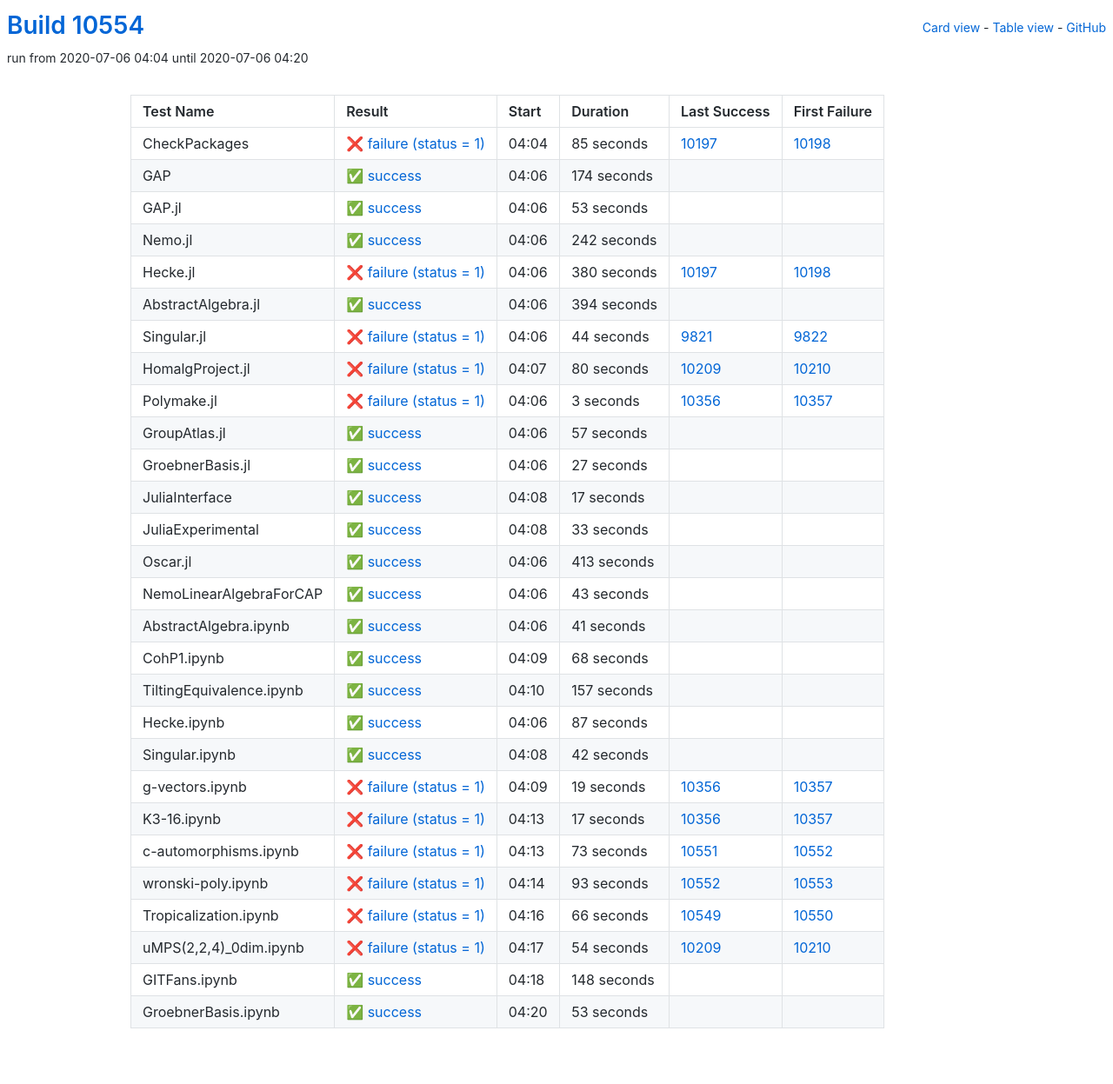
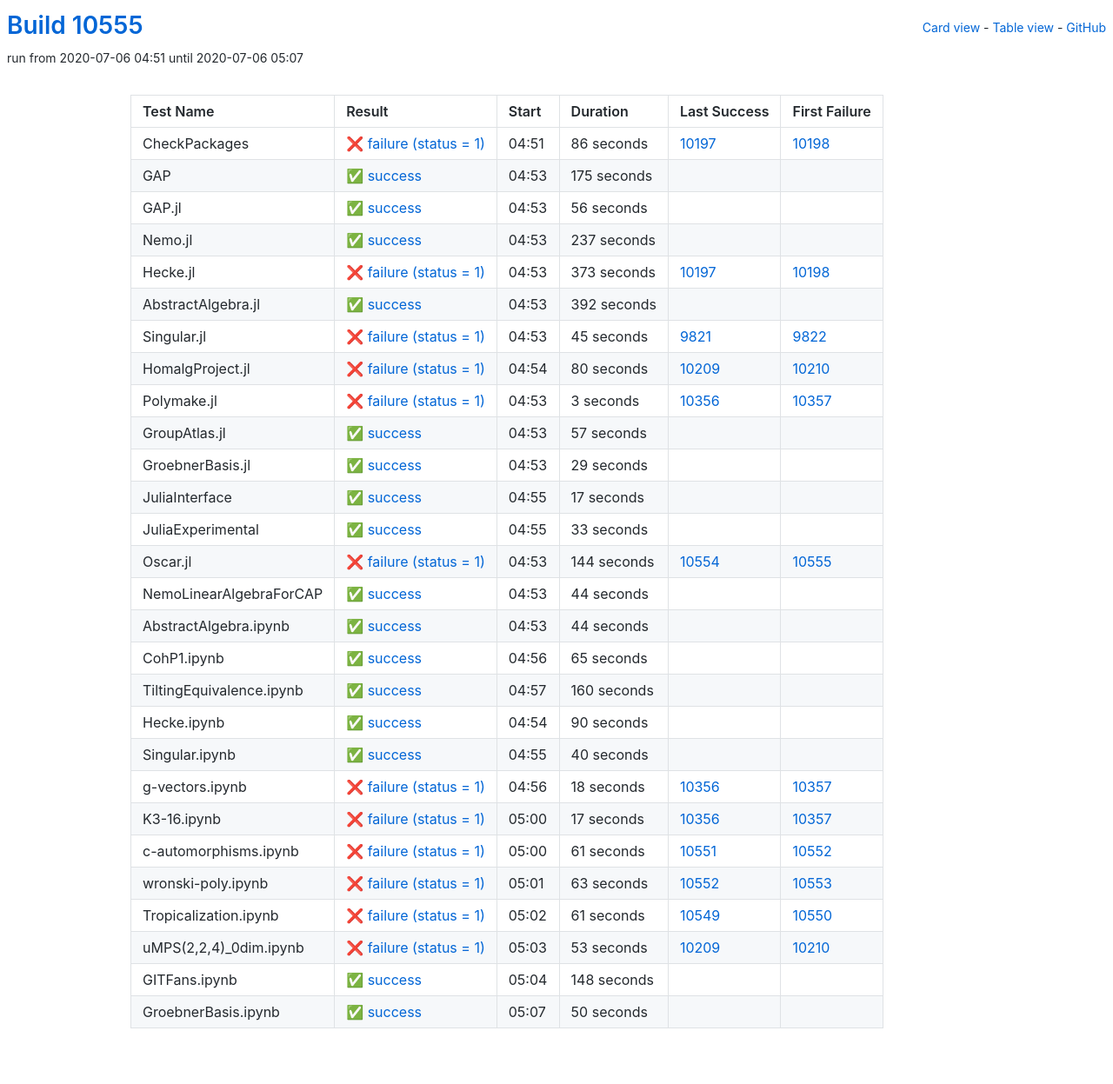
Before and after one commit to oscar-system/oscar-ci-status, a Jekyll site: the page built from table.html, in a window 1280 px wide. Shown: the whole page at 87% size. Built offline with Jekyll 4.4.1, drawn with Linux system fonts in a browser that asks for light colours.

Commit message:
Build #10555

```diff
--- a/_data/ci.yml
+++ b/_data/ci.yml
@@ -1,6 +1,6 @@
 ---
-build: 10554
-build_url: https://oscarci.mathematik.uni-kl.de/job/oscar/10554/
+build: 10555
+build_url: https://oscarci.mathematik.uni-kl.de/job/oscar/10555/
 job: oscar
 organization: oscar-system
 repo: oscar-ci-status
@@ -8,92 +8,92 @@
 tests:
 - name: CheckPackages
   id: checkpackages
-  log: https://oscarci.mathematik.uni-kl.de/job/oscar/10554/artifact/logs/build-10554/CheckPackages.log
-  start: 2020-07-06 04:04
+  log: https://oscarci.mathematik.uni-kl.de/job/oscar/10555/artifact/logs/build-10555/CheckPackages.log
+  start: 2020-07-06 04:51
   success: false
   exitcode: 1
   status: failure
-  duration: 85
+  duration: 86
   last_success: 10197
   last_success_url: https://oscarci.mathematik.uni-kl.de/job/oscar/10197/
   first_failure: 10198
   first_failure_url: https://oscarci.mathematik.uni-kl.de/job/oscar/10198/
 - name: GAP
   id: gap
-  log: https://oscarci.mathematik.uni-kl.de/job/oscar/10554/artifact/logs/build-10554/GAP.log
-  start: 2020-07-06 04:06
+  log: https://oscarci.mathematik.uni-kl.de/job/oscar/10555/artifact/logs/build-10555/GAP.log
+  start: 2020-07-06 04:53
   success: true
   exitcode: 0
   status: success
-  duration: 174
+  duration: 175
   last_success: false
   last_success_url:
   first_failure: false
   first_failure_url:
 - name: GAP.jl
   id: gap-jl
-  log: https://oscarci.mathematik.uni-kl.de/job/oscar/10554/artifact/logs/build-10554/GAP.jl.log
-  start: 2020-07-06 04:06
+  log: https://oscarci.mathematik.uni-kl.de/job/oscar/10555/artifact/logs/build-10555/GAP.jl.log
+  start: 2020-07-06 04:53
   success: true
   exitcode: 0
   status: success
-  duration: 53
+  duration: 56
   last_success: false
   last_success_url:
   first_failure: false
   first_failure_url:
 - name: Nemo.jl
   id: nemo-jl
-  log: https://oscarci.mathematik.uni-kl.de/job/oscar/10554/artifact/logs/build-10554/Nemo.jl.log
-  start: 2020-07-06 04:06
+  log: https://oscarci.mathematik.uni-kl.de/job/oscar/10555/artifact/logs/build-10555/Nemo.jl.log
+  start: 2020-07-06 04:53
   success: true
   exitcode: 0
   status: success
-  duration: 242
+  duration: 237
   last_success: false
   last_success_url:
   first_failure: false
   first_failure_url:
 - name: Hecke.jl
   id: hecke-jl
-  log: https://oscarci.mathematik.uni-kl.de/job/oscar/10554/artifact/logs/build-10554/Hecke.jl.log
-  start: 2020-07-06 04:06
+  log: https://oscarci.mathematik.uni-kl.de/job/oscar/10555/artifact/logs/build-10555/Hecke.jl.log
+  start: 2020-07-06 04:53
   success: false
   exitcode: 1
   status: failure
-  duration: 380
+  duration: 373
   last_success: 10197
   last_success_url: https://oscarci.mathematik.uni-kl.de/job/oscar/10197/
   first_failure: 10198
   first_failure_url: https://oscarci.mathematik.uni-kl.de/job/oscar/10198/
 - name: AbstractAlgebra.jl
   id: abstractalgebra-jl
-  log: https://oscarci.mathematik.uni-kl.de/job/oscar/10554/artifact/logs/build-10554/AbstractAlgebra.jl.log
-  start: 2020-07-06 04:06
+  log: https://oscarci.mathematik.uni-kl.de/job/oscar/10555/artifact/logs/build-10555/AbstractAlgebra.jl.log
+  start: 2020-07-06 04:53
   success: true
   exitcode: 0
   status: success
-  duration: 394
+  duration: 392
   last_success: false
   last_success_url:
   first_failure: false
   first_failure_url:
 - name: Singular.jl
   id: singular-jl
-  log: https://oscarci.mathematik.uni-kl.de/job/oscar/10554/artifact/logs/build-10554/Singular.jl.log
-  start: 2020-07-06 04:06
+  log: https://oscarci.mathematik.uni-kl.de/job/oscar/10555/artifact/logs/build-10555/Singular.jl.log
+  start: 2020-07-06 04:53
   success: false
   exitcode: 1
   status: failure
-  duration: 44
+  duration: 45
   last_success: 9821
   last_success_url: https://oscarci.mathematik.uni-kl.de/job/oscar/9821/
   first_failure: 9822
   first_failure_url: https://oscarci.mathematik.uni-kl.de/job/oscar/9822/
 - name: HomalgProject.jl
   id: homalgproject-jl
-  log: https://oscarci.mathematik.uni-kl.de/job/oscar/10554/artifact/logs/build-10554/HomalgProject.jl.log
-  start: 2020-07-06 04:07
+  log: https://oscarci.mathematik.uni-kl.de/job/oscar/10555/artifact/logs/build-10555/HomalgProject.jl.log
+  start: 2020-07-06 04:54
   success: false
   exitcode: 1
   status: failure
@@ -104,8 +104,8 @@
   first_failure_url: https://oscarci.mathematik.uni-kl.de/job/oscar/10210/
 - name: Polymake.jl
   id: polymake-jl
-  log: https://oscarci.mathematik.uni-kl.de/job/oscar/10554/artifact/logs/build-10554/Polymake.jl.log
-  start: 2020-07-06 04:06
+  log: https://oscarci.mathematik.uni-kl.de/job/oscar/10555/artifact/logs/build-10555/Polymake.jl.log
+  start: 2020-07-06 04:53
   success: false
   exitcode: 1
   status: failure
@@ -116,8 +116,8 @@
   first_failure_url: https://oscarci.mathematik.uni-kl.de/job/oscar/10357/
 - name: GroupAtlas.jl
   id: groupatlas-jl
-  log: https://oscarci.mathematik.uni-kl.de/job/oscar/10554/artifact/logs/build-10554/GroupAtlas.jl.log
-  start: 2020-07-06 04:06
+  log: https://oscarci.mathematik.uni-kl.de/job/oscar/10555/artifact/logs/build-10555/GroupAtlas.jl.log
+  start: 2020-07-06 04:53
   success: true
   exitcode: 0
   status: success
@@ -128,20 +128,20 @@
   first_failure_url:
 - name: GroebnerBasis.jl
   id: groebnerbasis-jl
-  log: https://oscarci.mathematik.uni-kl.de/job/oscar/10554/artifact/logs/build-10554/GroebnerBasis.jl.log
-  start: 2020-07-06 04:06
+  log: https://oscarci.mathematik.uni-kl.de/job/oscar/10555/artifact/logs/build-10555/GroebnerBasis.jl.log
+  start: 2020-07-06 04:53
   success: true
   exitcode: 0
   status: success
-  duration: 27
+  duration: 29
   last_success: false
   last_success_url:
   first_failure: false
   first_failure_url:
 - name: JuliaInterface
   id: juliainterface
-  log: https://oscarci.mathematik.uni-kl.de/job/oscar/10554/artifact/logs/build-10554/JuliaInterface.log
-  start: 2020-07-06 04:08
+  log: https://oscarci.mathematik.uni-kl.de/job/oscar/10555/artifact/logs/build-10555/JuliaInterface.log
+  start: 2020-07-06 04:55
   success: true
   exitcode: 0
   status: success
@@ -152,8 +152,8 @@
   first_failure_url:
 - name: JuliaExperimental
   id: juliaexperimental
-  log: https://oscarci.mathematik.uni-kl.de/job/oscar/10554/artifact/logs/build-10554/JuliaExperimental.log
-  start: 2020-07-06 04:08
+  log: https://oscarci.mathematik.uni-kl.de/job/oscar/10555/artifact/logs/build-10555/JuliaExperimental.log
+  start: 2020-07-06 04:55
   success: true
   exitcode: 0
   status: success
@@ -164,104 +164,104 @@
   first_failure_url:
 - name: Oscar.jl
   id: oscar-jl
-  log: https://oscarci.mathematik.uni-kl.de/job/oscar/10554/artifact/logs/build-10554/Oscar.jl.log
-  start: 2020-07-06 04:06
+  log: https://oscarci.mathematik.uni-kl.de/job/oscar/10555/artifact/logs/build-10555/Oscar.jl.log
+  start: 2020-07-06 04:53
+  success: false
+  exitcode: 1
+  status: failure
+  duration: 144
+  last_success: 10554
+  last_success_url: https://oscarci.mathematik.uni-kl.de/job/oscar/10554/
+  first_failure: 10555
+  first_failure_url: https://oscarci.mathematik.uni-kl.de/job/oscar/10555/
+- name: NemoLinearAlgebraForCAP
+  id: nemolinearalgebraforcap
+  log: https://oscarci.mathematik.uni-kl.de/job/oscar/10555/artifact/logs/build-10555/NemoLinearAlgebraForCAP.log
+  start: 2020-07-06 04:53
   success: true
   exitcode: 0
   status: success
-  duration: 413
-  last_success: false
-  last_success_url:
-  first_failure: false
-  first_failure_url:
-- name: NemoLinearAlgebraForCAP
-  id: nemolinearalgebraforcap
-  log: https://oscarci.mathematik.uni-kl.de/job/oscar/10554/artifact/logs/build-10554/NemoLinearAlgebraForCAP.log
-  start: 2020-07-06 04:06
-  success: true
-  exitcode: 0
-  status: success
-  duration: 43
+  duration: 44
   last_success: false
   last_success_url:
   first_failure: false
   first_failure_url:
 - name: AbstractAlgebra.ipynb
   id: abstractalgebra-ipynb
-  log: https://oscarci.mathematik.uni-kl.de/job/oscar/10554/artifact/logs/build-10554/AbstractAlgebra.ipynb.log
-  start: 2020-07-06 04:06
+  log: https://oscarci.mathematik.uni-kl.de/job/oscar/10555/artifact/logs/build-10555/AbstractAlgebra.ipynb.log
+  start: 2020-07-06 04:53
   success: true
   exitcode: 0
   status: success
-  duration: 41
+  duration: 44
   last_success: false
   last_success_url:
   first_failure: false
   first_failure_url:
 - name: CohP1.ipynb
   id: cohp1-ipynb
-  log: https://oscarci.mathematik.uni-kl.de/job/oscar/10554/artifact/logs/build-10554/CohP1.ipynb.log
-  start: 2020-07-06 04:09
+  log: https://oscarci.mathematik.uni-kl.de/job/oscar/10555/artifact/logs/build-10555/CohP1.ipynb.log
+  start: 2020-07-06 04:56
   success: true
   exitcode: 0
   status: success
-  duration: 68
+  duration: 65
   last_success: false
   last_success_url:
   first_failure: false
   first_failure_url:
 - name: TiltingEquivalence.ipynb
   id: tiltingequivalence-ipynb
-  log: https://oscarci.mathematik.uni-kl.de/job/oscar/10554/artifact/logs/build-10554/TiltingEquivalence.ipynb.log
-  start: 2020-07-06 04:10
+  log: https://oscarci.mathematik.uni-kl.de/job/oscar/10555/artifact/logs/build-10555/TiltingEquivalence.ipynb.log
+  start: 2020-07-06 04:57
   success: true
   exitcode: 0
   status: success
-  duration: 157
+  duration: 160
   last_success: false
   last_success_url:
   first_failure: false
   first_failure_url:
 - name: Hecke.ipynb
   id: hecke-ipynb
-  log: https://oscarci.mathematik.uni-kl.de/job/oscar/10554/artifact/logs/build-10554/Hecke.ipynb.log
-  start: 2020-07-06 04:06
+  log: https://oscarci.mathematik.uni-kl.de/job/oscar/10555/artifact/logs/build-10555/Hecke.ipynb.log
+  start: 2020-07-06 04:54
   success: true
   exitcode: 0
   status: success
-  duration: 87
+  duration: 90
   last_success: false
   last_success_url:
   first_failure: false
   first_failure_url:
 - name: Singular.ipynb
   id: singular-ipynb
-  log: https://oscarci.mathematik.uni-kl.de/job/oscar/10554/artifact/logs/build-10554/Singular.ipynb.log
-  start: 2020-07-06 04:08
+  log: https://oscarci.mathematik.uni-kl.de/job/oscar/10555/artifact/logs/build-10555/Singular.ipynb.log
+  start: 2020-07-06 04:55
   success: true
   exitcode: 0
   status: success
-  duration: 42
+  duration: 40
   last_success: false
   last_success_url:
   first_failure: false
   first_failure_url:
 - name: g-vectors.ipynb
   id: g-vectors-ipynb
-  log: https://oscarci.mathematik.uni-kl.de/job/oscar/10554/artifact/logs/build-10554/g-vectors.ipynb.log
-  start: 2020-07-06 04:09
+  log: https://oscarci.mathematik.uni-kl.de/job/oscar/10555/artifact/logs/build-10555/g-vectors.ipynb.log
+  start: 2020-07-06 04:56
   success: false
   exitcode: 1
   status: failure
-  duration: 19
+  duration: 18
   last_success: 10356
   last_success_url: https://oscarci.mathematik.uni-kl.de/job/oscar/10356/
   first_failure: 10357
   first_failure_url: https://oscarci.mathematik.uni-kl.de/job/oscar/10357/
 - name: K3-16.ipynb
   id: k3-16-ipynb
-  log: https://oscarci.mathematik.uni-kl.de/job/oscar/10554/artifact/logs/build-10554/K3-16.ipynb.log
-  start: 2020-07-06 04:13
+  log: https://oscarci.mathematik.uni-kl.de/job/oscar/10555/artifact/logs/build-10555/K3-16.ipynb.log
+  start: 2020-07-06 05:00
   success: false
   exitcode: 1
   status: failure
@@ -272,56 +272,56 @@
   first_failure_url: https://oscarci.mathematik.uni-kl.de/job/oscar/10357/
 - name: c-automorphisms.ipynb
   id: c-automorphisms-ipynb
-  log: https://oscarci.mathematik.uni-kl.de/job/oscar/10554/artifact/logs/build-10554/c-automorphisms.ipynb.log
-  start: 2020-07-06 04:13
+  log: https://oscarci.mathematik.uni-kl.de/job/oscar/10555/artifact/logs/build-10555/c-automorphisms.ipynb.log
+  start: 2020-07-06 05:00
   success: false
   exitcode: 1
   status: failure
-  duration: 73
+  duration: 61
   last_success: 10551
   last_success_url: https://oscarci.mathematik.uni-kl.de/job/oscar/10551/
   first_failure: 10552
   first_failure_url: https://oscarci.mathematik.uni-kl.de/job/oscar/10552/
 - name: wronski-poly.ipynb
   id: wronski-poly-ipynb
-  log: https://oscarci.mathematik.uni-kl.de/job/oscar/10554/artifact/logs/build-10554/wronski-poly.ipynb.log
-  start: 2020-07-06 04:14
+  log: https://oscarci.mathematik.uni-kl.de/job/oscar/10555/artifact/logs/build-10555/wronski-poly.ipynb.log
+  start: 2020-07-06 05:01
   success: false
   exitcode: 1
   status: failure
-  duration: 93
+  duration: 63
   last_success: 10552
   last_success_url: https://oscarci.mathematik.uni-kl.de/job/oscar/10552/
   first_failure: 10553
   first_failure_url: https://oscarci.mathematik.uni-kl.de/job/oscar/10553/
 - name: Tropicalization.ipynb
   id: tropicalization-ipynb
-  log: https://oscarci.mathematik.uni-kl.de/job/oscar/10554/artifact/logs/build-10554/Tropicalization.ipynb.log
-  start: 2020-07-06 04:16
+  log: https://oscarci.mathematik.uni-kl.de/job/oscar/10555/artifact/logs/build-10555/Tropicalization.ipynb.log
+  start: 2020-07-06 05:02
   success: false
   exitcode: 1
   status: failure
-  duration: 66
+  duration: 61
   last_success: 10549
   last_success_url: https://oscarci.mathematik.uni-kl.de/job/oscar/10549/
   first_failure: 10550
   first_failure_url: https://oscarci.mathematik.uni-kl.de/job/oscar/10550/
 - name: uMPS(2,2,4)_0dim.ipynb
   id: umps-2-2-4-0dim-ipynb
-  log: https://oscarci.mathematik.uni-kl.de/job/oscar/10554/artifact/logs/build-10554/uMPS-2-2-4-_0dim.ipynb.log
-  start: 2020-07-06 04:17
+  log: https://oscarci.mathematik.uni-kl.de/job/oscar/10555/artifact/logs/build-10555/uMPS-2-2-4-_0dim.ipynb.log
+  start: 2020-07-06 05:03
   success: false
   exitcode: 1
   status: failure
-  duration: 54
+  duration: 53
   last_success: 10209
   last_success_url: https://oscarci.mathematik.uni-kl.de/job/oscar/10209/
   first_failure: 10210
   first_failure_url: https://oscarci.mathematik.uni-kl.de/job/oscar/10210/
 - name: GITFans.ipynb
   id: gitfans-ipynb
-  log: https://oscarci.mathematik.uni-kl.de/job/oscar/10554/artifact/logs/build-10554/GITFans.ipynb.log
-  start: 2020-07-06 04:18
+  log: https://oscarci.mathematik.uni-kl.de/job/oscar/10555/artifact/logs/build-10555/GITFans.ipynb.log
+  start: 2020-07-06 05:04
   success: true
   exitcode: 0
   status: success
@@ -332,12 +332,12 @@
   first_failure_url:
 - name: GroebnerBasis.ipynb
   id: groebnerbasis-ipynb
-  log: https://oscarci.mathematik.uni-kl.de/job/oscar/10554/artifact/logs/build-10554/GroebnerBasis.ipynb.log
-  start: 2020-07-06 04:20
+  log: https://oscarci.mathematik.uni-kl.de/job/oscar/10555/artifact/logs/build-10555/GroebnerBasis.ipynb.log
+  start: 2020-07-06 05:07
   success: true
   exitcode: 0
   status: success
-  duration: 53
+  duration: 50
   last_success: false
   last_success_url:
   first_failure: false
```
Also changed, not shown: README.md.
